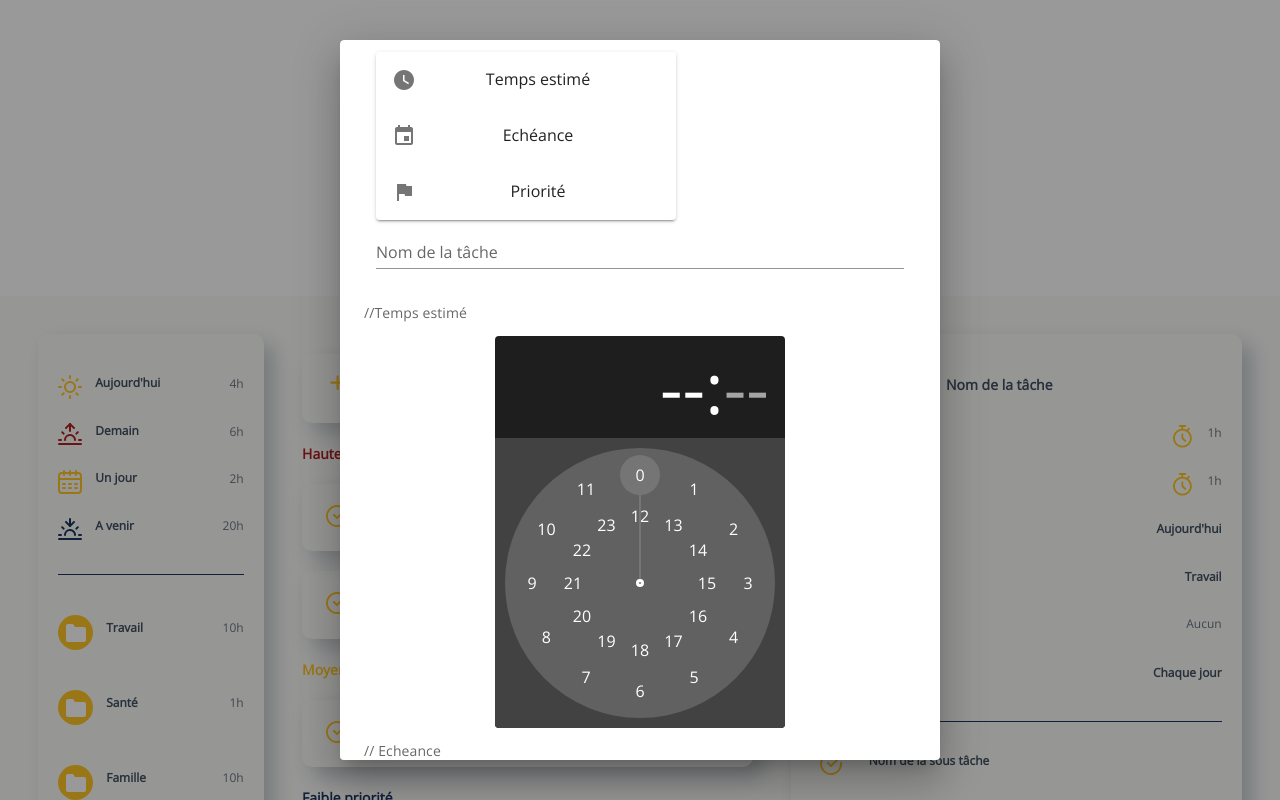
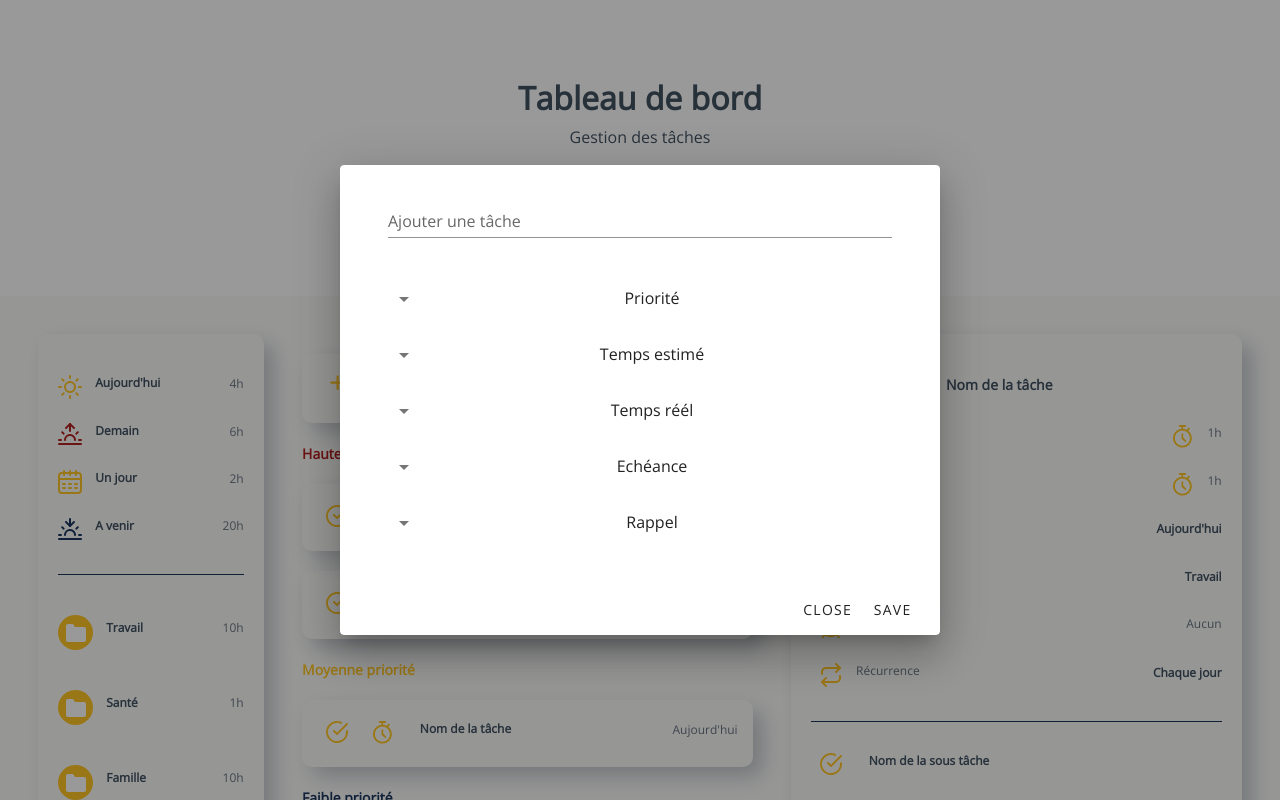
Before and after one commit to BENHASSENA/timebourse, a Vue app: page / in a window 1280 px wide. Both pictures are taken after a click on the link "Ajouter une tâche". Shown: the top 800 px of the page. Built offline with nearby package versions, Linux system fonts and the light colour scheme.

Commit message:
ajouter une tache

```diff
--- a/src/store/index.js
+++ b/src/store/index.js
@@ -19,12 +19,16 @@ Vue.use(Vuex)
 //   store.commit('setPosts', postsArray)
 // })
 
+
+
+
 const url = 'http://localhost:8000/api/user';
 
 const store = new Vuex.Store({
   state: {
     userProfile: {},
-    posts: []
+    posts: [],
+    createTaskForm: {},
   },
   mutations: {
     setUserProfile(state, val) {
@@ -32,6 +36,9 @@ const store = new Vuex.Store({
     },
     setPosts(state, val) {
       state.posts = val
+    },
+    setCreateTaskForm(state, val) {
+      state.createTaskForm = val
     }
   },
   actions: {
@@ -78,20 +85,12 @@ const store = new Vuex.Store({
       });
 
     },
-    createTaskStore({ dispatch }, form) {
-      axios.post(url+'/', {
-        username: form.username,
-        email: form.email,
-      })
-      .then(function (response) {
-        console.log(response);
-        dispatch('fetchUserProfile', response);
-      })
-      .catch(function (error) {
-        console.log(error);
-      });
+
+    async createTaskStore({ state, commit }, createTaskForm) {
+      await createTaskForm();
 
     },
+
     async logout({ commit }, loginForm) {
       // await fb.auth.signOut()
 
--- a/src/views/Dashboard.vue
+++ b/src/views/Dashboard.vue
@@ -350,52 +350,89 @@
       <v-card>
         <v-card-text>
           <v-container>
-                <v-card
-                  class="mx-auto"
-                  max-width="300"
-                  tile
-                >
-
-                      <v-list-item
-                        v-for="(item, i) in items"
-                        :key="i"
-                      >
-                        <v-list-item-icon>
-                          <v-icon v-text="item.icon"></v-icon>
-                        </v-list-item-icon>
-                        <v-list-item-content>
-                          <v-list-item-title v-text="item.text"></v-list-item-title>
-                        </v-list-item-content>
-                      </v-list-item>
-
-                </v-card>
-
-              <v-row>
+             <!-- Nom de la tâche -->
               <v-col
                 cols="12"
               >
                 <v-text-field
-                    label="Nom de la tâche"
+                  label="Ajouter une tâche"
                   required
-                  ></v-text-field>
+                >
+                {{ createTaskForm.nameTask}}
+                </v-text-field>
               </v-col>
-                //Temps estimé
-                <v-col
-                  cols="12"
+            <!--  Priorité -->
+              <v-list-group
+                  no-action
+                  sub-group
                 >
+                  <template v-slot:activator>
+                    <v-list-item-content>
+                      <v-list-item-title>Priorité</v-list-item-title>
+                    </v-list-item-content>
+                  </template>
+
+                  <v-list-item
+                    v-for="([title], i) in cruds"
+                    :key="i"
+                    link
+                  >
+                    <v-list-item-title v-text="title"></v-list-item-title>
+
+                  </v-list-item>
+              </v-list-group>
+             <!-- Temps estimé -->
+              <v-list-group
+                      no-action
+                      sub-group
+                    >
+                      <template v-slot:activator>
+                        <v-list-item-content>
+                          <v-list-item-title>Temps estimé</v-list-item-title>
+                        </v-list-item-content>
+                      </template>
                         <v-time-picker
                         v-model="time"
                         dark
                         class="mt-4"
                         format="24hr"
-                scrollable
-                ></v-time-picker>
-                </v-col>
+                        scrollable>
+                        </v-time-picker>
 
-                // Echeance
+              </v-list-group>
+             <!-- Temps réél -->
+              <v-list-group
+                      no-action
+                      sub-group
+                    >
+                      <template v-slot:activator>
+                        <v-list-item-content>
+                          <v-list-item-title>Temps réél</v-list-item-title>
+                        </v-list-item-content>
+                      </template>
+                        <v-time-picker
+                        v-model="time"
+                        dark
+                        class="mt-4"
+                        format="24hr"
+                        scrollable>
+                        </v-time-picker>
+
+              </v-list-group>
+             <!-- Echéance -->
+            <v-list-group
+                no-action
+                sub-group
+              >
+                <template v-slot:activator>
+                  <v-list-item-content>
+                    <v-list-item-title>Echéance</v-list-item-title>
+                  </v-list-item-content>
+                </template>
+
                 <v-col
                   cols="12"
-                    lg="6"
+                  lg="12"
                 >
                   <v-menu
                     ref="menu1"
@@ -424,7 +461,52 @@
                     ></v-date-picker>
                   </v-menu>
                 </v-col>
-              </v-row>
+
+            </v-list-group>
+             <!-- Rappel -->
+            <v-list-group
+                no-action
+                sub-group
+              >
+                <template v-slot:activator>
+                  <v-list-item-content>
+                    <v-list-item-title>Rappel</v-list-item-title>
+                  </v-list-item-content>
+                </template>
+
+                <v-col
+                  cols="12"
+                  lg="12"
+                >
+                  <v-menu
+                    ref="menu1"
+                    v-model="menu1"
+                    :close-on-content-click="false"
+                    transition="scale-transition"
+                    offset-y
+                    max-width="290px"
+                    min-width="auto"
+                  >
+                    <template v-slot:activator="{ on, attrs }">
+                      <v-text-field
+                        v-model="date"
+                        label="Date"
+                        persistent-hint
+                        prepend-icon="mdi-calendar"
+                        v-bind="attrs"
+                        @blur="date = parseDate(dateFormatted)"
+                        v-on="on"
+                      ></v-text-field>
+                    </template>
+                    <v-date-picker
+                      v-model="date"
+                      no-title
+                      @input="menu1 = false"
+                    ></v-date-picker>
+                  </v-menu>
+                </v-col>
+
+            </v-list-group>
           </v-container>
         </v-card-text>
         <v-card-actions>
@@ -439,7 +521,7 @@
           <v-btn
             color="blue darken-1"
             text
-              @click="dialog = false"
+            @click="dialog = false , createTask()"
           >
             Save
           </v-btn>
@@ -459,10 +541,17 @@ import CommentModal from '@/components/CommentModal'
 export default {
   components: {
     CommentModal,
-
   },
   data() {
     return {
+      createTaskForm: {
+        nameTask: '',
+        // priorityTask: '',
+        // timeEstimateTask:'',
+        // timeRealTask:'',
+        // echeanceTask:'',
+        // rappelTask:'',
+      },
       showFormulaire: false,
       post: {
         content: ''
@@ -476,11 +565,14 @@ export default {
       time: '',
       menu1:'',
       date:'',
-      selectedItem: 1,
-      items: [
-        { text: 'Temps estimé', icon: 'mdi-clock' },
-        { text: 'Echéance', icon: 'mdi-calendar' },
-        { text: 'Priorité', icon: 'mdi-flag' },
+      admins: [
+        ['Settings', 'mdi-cog-outline'],
+      ],
+      cruds: [
+        ['Haute priorité'],
+        ['Moyenne priorité'],
+        ['Faible priorité'],
+        ['Pas de priorité'],
       ],
     }
     },
@@ -489,6 +581,17 @@ export default {
 
   },
   methods: {
+    createTask() {
+      console.log('ok bien ajouter');
+        this.$store.dispatch('createTaskStore', {
+        nameTask: this.createTaskForm.nameTask,
+        // priorityTask: this.createTaskForm.priorityTask,
+        // timeEstimateTask:this.createTaskForm.timeEstimateTask,
+        // timeRealTask:this.createTaskForm.timeRealTask,
+        // echeanceTask:this.createTaskForm.echeanceTask,
+        // rappelTask:this.createTaskForm.rappelTask,
+        })
+    },
     createPost() {
       this.$store.dispatch('createPost', { content: this.post.content })
       this.post.content = ''
```
Also changed, not shown: src/components/Formulaire.vue (deleted, +0 -130 lines). Lines whose indentation alone changed are shown as unchanged.
